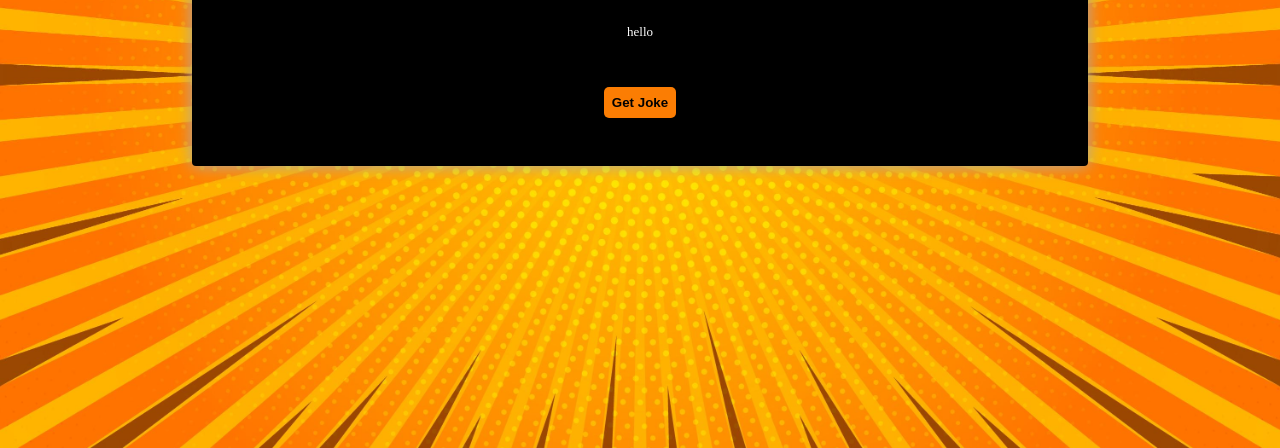
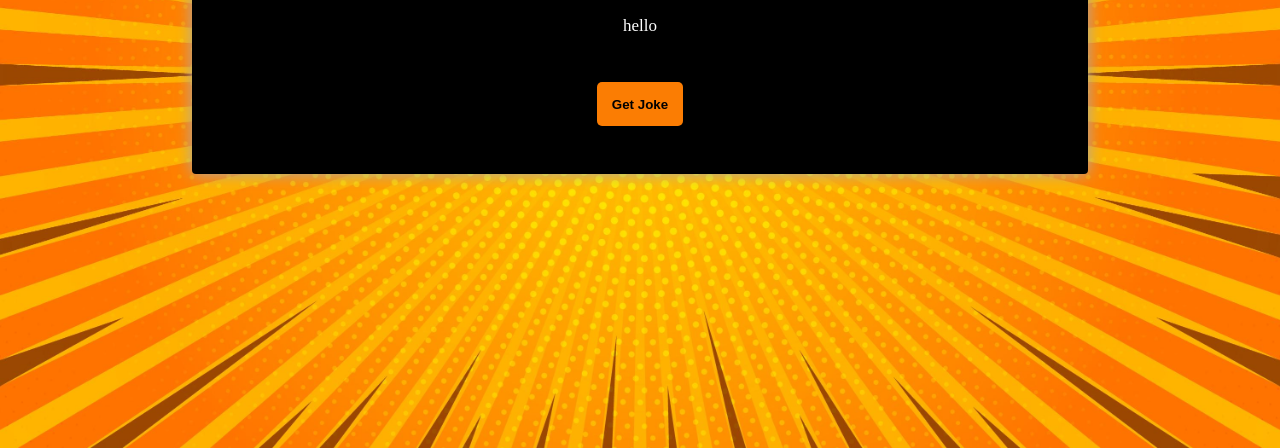
Before and after one commit to CodingWithPandeyji/dad-jokes-generator, a plain HTML site: page index.html in a window 1280 px wide. Shown: the part 352-800 px from the top of the page. Drawn offline with Linux system fonts and the light colour scheme.

Commit message:
Update index.html

```diff
--- a/index.html
+++ b/index.html
@@ -21,7 +21,7 @@
             margin-bottom: 0.9rem;
         }
         p{
-            font-size: 13px;
+            font-size: 17px;
             width: 60%;
             margin: 0px auto;
             margin-top: 2.5rem;
@@ -32,7 +32,7 @@
             padding: 0;
         }
         button{
-            padding: 0.5rem;
+            padding: 0.9rem;
             background-color: #FB7D03;
             border-radius: 5px;
             color: black;
```
